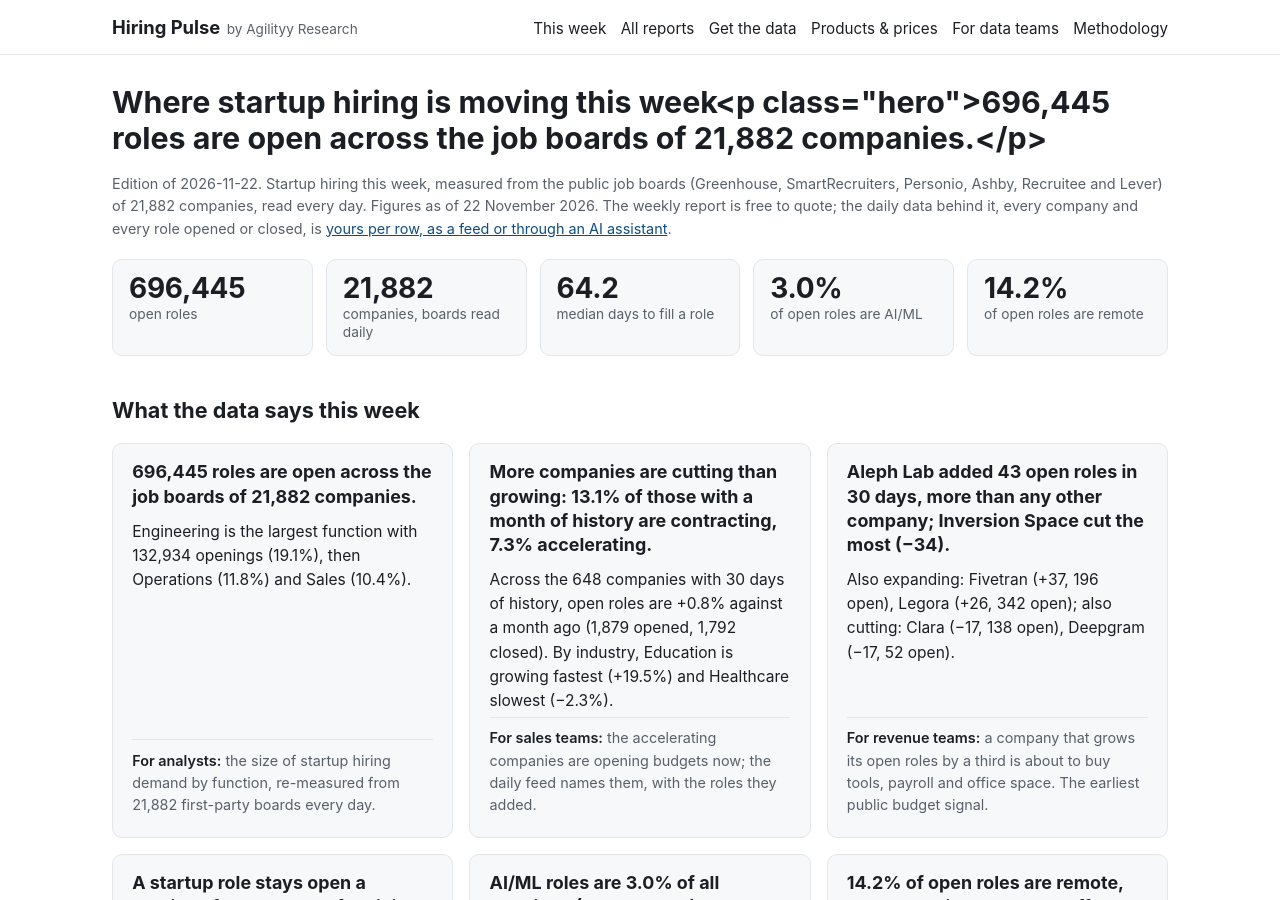
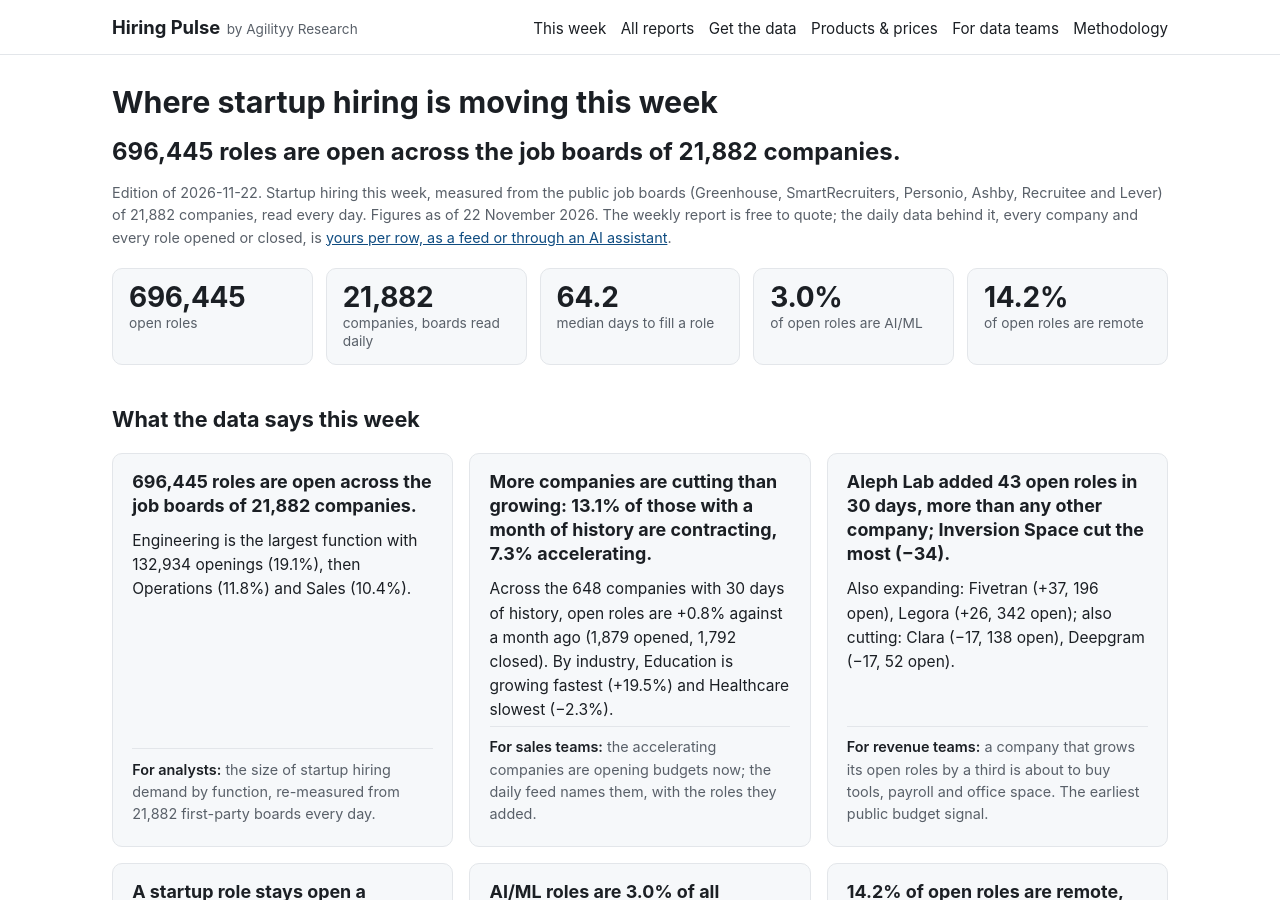
Before and after one commit to agilityy-research/hiring-pulse, a Jekyll site: the page built from index.md, in a window 1280 px wide and 900 px high. Built offline with Jekyll 4.4.1, drawn with Linux system fonts in a browser that asks for light colours; our own code applies the rules of GitHub Pages for plain Markdown files.

Commit message:
Front page: hero sentence and insight grid outside the heading lines; baseline page on the new domain, shorter description

```diff
--- a/_layouts/default.html
+++ b/_layouts/default.html
@@ -42,7 +42,7 @@
   {%- if first_finding != "" -%}
     {%- assign page_description = "Hiring Pulse " | append: report_date | append: ": " | append: first_finding | truncate: 158 -%}
   {%- elsif is_baseline -%}
-    {%- assign page_description = "Baseline study: 14 days of startup hiring at " | append: site.coverage.yc_subset | append: " Y Combinator companies, read daily from " | append: site.coverage.yc_subset_since | append: ": growth, roles opened and closed, days-to-fill, movers, AI/ML and remote share." -%}
+    {%- assign page_description = "Baseline study: 14 days of startup hiring at " | append: site.coverage.yc_subset | append: " Y Combinator companies read daily: growth, roles opened and closed, days-to-fill, movers, AI/ML and remote share." -%}
   {%- else -%}
     {%- assign page_description = "Hiring Pulse " | append: report_date | append: ": weekly startup hiring benchmarks from " | append: site.coverage.companies | append: " public job boards: open roles, biggest movers, days-to-fill, AI/ML share, remote share, by function and industry." -%}
   {%- endif -%}
--- a/index.md
+++ b/index.md
@@ -39,11 +39,11 @@ permalink: /
 
 # Where startup hiring is moving this week
 
-{%- if items.size > 1 %}
+{% if items.size > 1 %}
 {%- assign first = items[1] | split: nl2 | first -%}
-{%- assign hero = first | split: "**" | first -%}
+{%- assign hero = first | split: "**" | first %}
 <p class="hero">{{ hero }}</p>
-{%- endif %}
+{% endif %}
 <p class="muted small">Edition of {{ latest_date }}. {{ coverage_line | markdownify | strip_html | strip }} The weekly report is free to quote; the daily data behind it, every company and every role opened or closed, is <a href="{{ '/get-the-data/' | relative_url }}">yours per row, as a feed or through an AI assistant</a>.</p>
 
 {%- if v_open != "" %}
@@ -58,7 +58,7 @@ permalink: /
 
 ## What the data says this week
 
-{%- if items.size > 1 %}
+{% if items.size > 1 %}
 <div class="insights">
 {%- for item in items offset: 1 %}
 {%- assign body = item | split: nl2 | first -%}
@@ -74,7 +74,7 @@ permalink: /
 </div>
 {%- endfor %}
 </div>
-{%- if findings_note != "" %}<p class="muted small">{{ findings_note | markdownify | strip_html }}</p>{% endif %}
+{% if findings_note != "" %}<p class="muted small">{{ findings_note | markdownify | strip_html }}</p>{% endif %}
 {%- else %}
 {{ sections[0] | remove_first: title_line | markdownify }}
 {%- endif %}
```
Also changed, not shown: reports/2026-11-20.md (+2 -2 lines).
